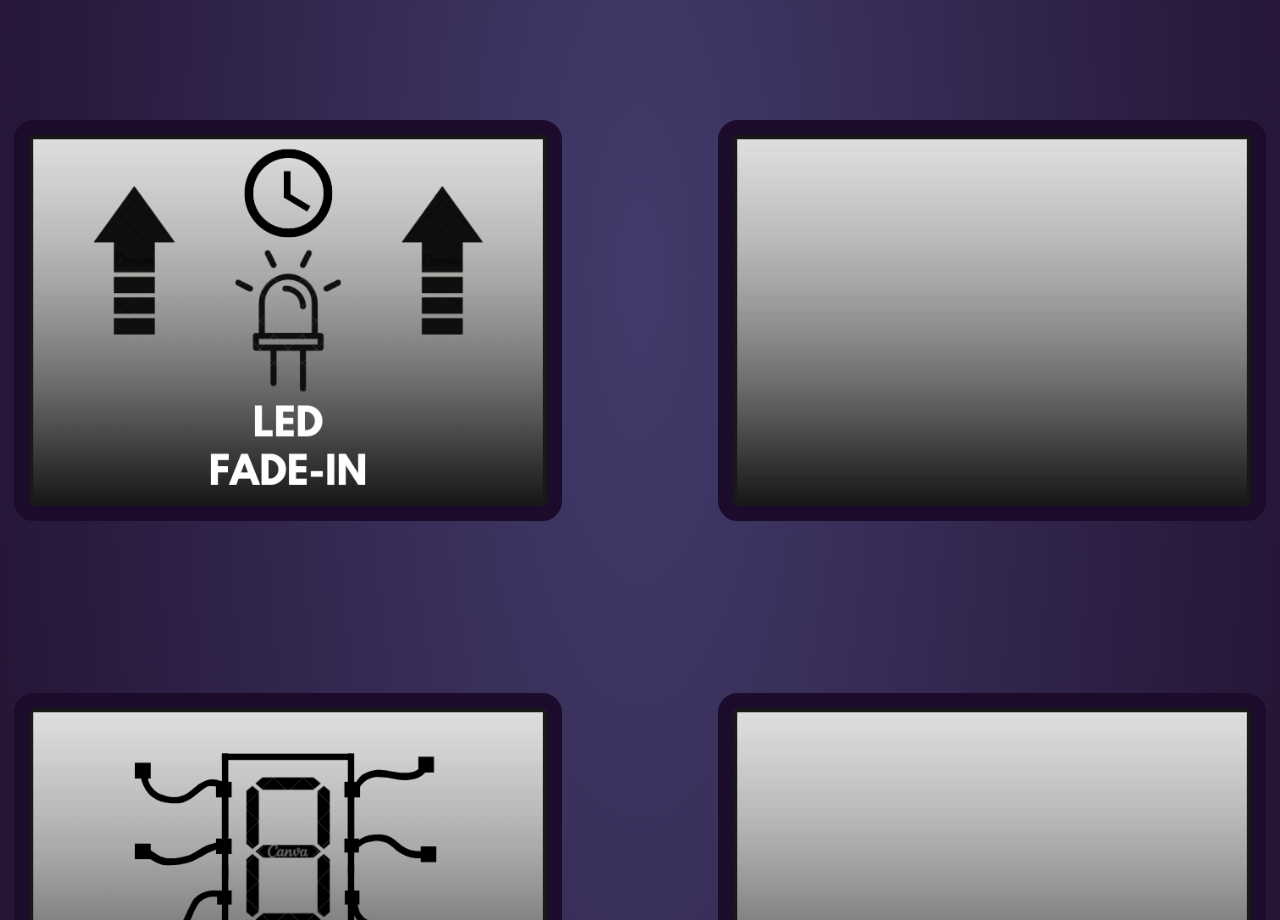
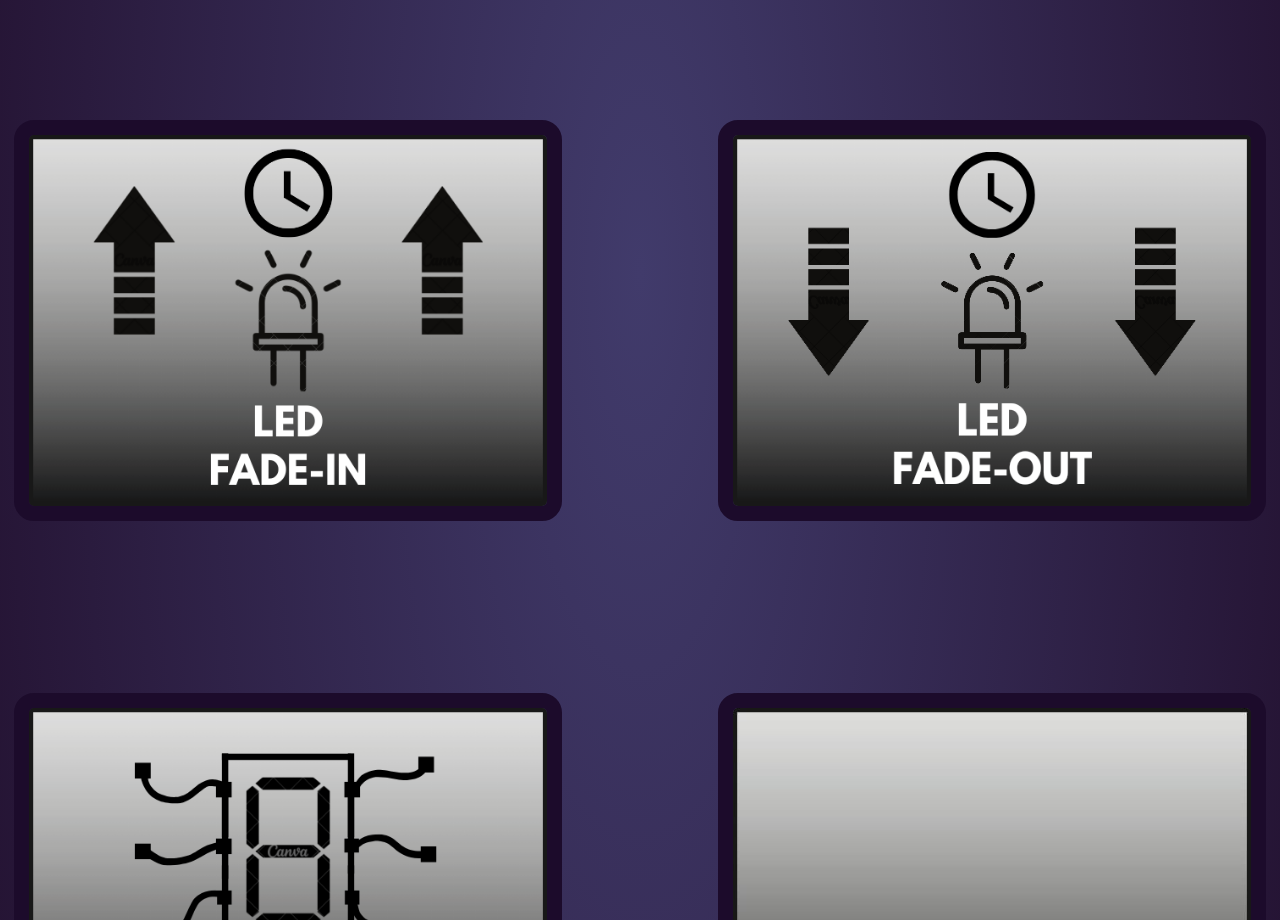
Before and after one commit to marcos01218/projetos, a plain HTML site: page index.html in a window 1280 px wide. Shown: the part 1780-2700 px from the top of the page. Drawn offline with Linux system fonts and the light colour scheme.

Commit message:
Update index.html

```diff
--- a/index.html
+++ b/index.html
@@ -43,7 +43,7 @@
         </div>
         <div class="imagens">
             <a href=""><img class="imgseparado" src="ledfadein.jpg" alt="imagem"></a>
-            <a href=""><img class="imgseparado" src="placeholder.jpg" alt="imagem"></a>
+            <a href=""><img class="imgseparado" src="ledfadeout.jpg" alt="imagem"></a>
         </div>
         <div class="imagens">
             <a href=""><img class="imgseparado" src="display7.jpg" alt="imagem"></a>
```
